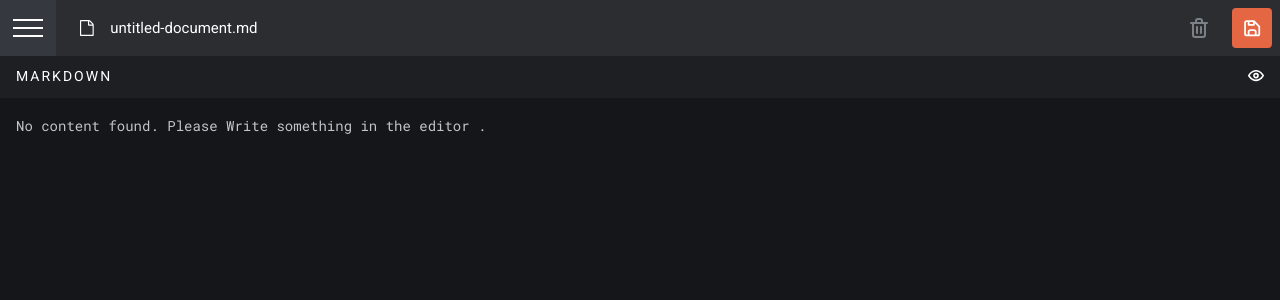
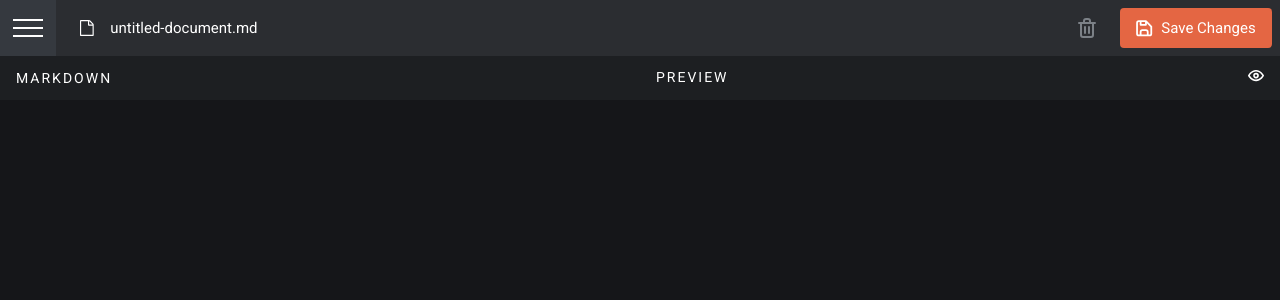
Before and after one commit to Nikkakko/client, a React (Vite) app: page / in a window 1280 px wide. Shown: the top 300 px of the page. Built offline with nearby package versions, Linux system fonts and the light colour scheme.

Commit message:
tablet media queries

```diff
--- a/src/App.tsx
+++ b/src/App.tsx
@@ -1,4 +1,4 @@
-import React, { useState } from 'react';
+import { useState } from 'react';
 import { useDataStore, useThemeStore } from './app/store';
 import styled from 'styled-components';
 import { ThemeProvider } from 'styled-components';
@@ -14,10 +14,7 @@ const App = () => {
       <Wrapper isOpen={isSidebarOpen}>
         {isSidebarOpen && <Sidebar />}
         <Container isOpen={isSidebarOpen}>
-          <Header
-            onModalOpen={() => setIsModalOpen(true)}
-            onModalClose={() => setIsModalOpen(false)}
-          />
+          <Header onModalOpen={() => setIsModalOpen(true)} />
           <MainContent />
         </Container>
         {isModalOpen && (
--- a/src/components/DeleteModal.tsx
+++ b/src/components/DeleteModal.tsx
@@ -1,4 +1,4 @@
-import { FC, useRef } from 'react';
+import { useRef } from 'react';
 import styled from 'styled-components';
 import { CustomButton } from '.';
 import { useDataStore } from '../app/store';
--- a/src/components/Header.tsx
+++ b/src/components/Header.tsx
@@ -1,24 +1,20 @@
-import React, { useRef } from 'react';
 import styled from 'styled-components';
 import { useDataStore } from '../app/store';
 import IconMenu from '../svgs/IconMenu';
 import IconClose from '../svgs/IconClose';
 import { IconDocument, IconDelete, IconSave } from '../assets';
+import { device } from '../mediaQueries';
 
 type Props = {
   onModalOpen: () => void;
-  onModalClose: () => void;
 };
 
-const Header = ({ onModalOpen, onModalClose }: Props) => {
+const Header = ({ onModalOpen }: Props) => {
   const { isSidebarOpen, toggleSidebar, selectedData, onTitleChange, onSave } =
     useDataStore();
 
-  // set useref to close sidebar when clicking outside of it
-  const sidebarRef = useRef<HTMLDivElement>(null);
-
   return (
-    <Container ref={sidebarRef}>
+    <Container>
       <MenuWrapper onClick={toggleSidebar}>
         {isSidebarOpen ? <IconClose /> : <IconMenu />}
       </MenuWrapper>
@@ -41,6 +37,8 @@ const Header = ({ onModalOpen, onModalClose }: Props) => {
               alt='icon'
               onClick={() => onSave(selectedData?.name)}
             />
+            {/* based on width change text */}
+            <SaveText>Save Changes</SaveText>
           </SaveWrapper>
         </Icons>
       </Wrapper>
@@ -56,6 +54,25 @@ const Container = styled.div`
 
   display: flex;
   align-items: center;
+`;
+
+const SaveText = styled.p`
+  display: none;
+
+  @media ${device.tablet} {
+    display: block;
+
+    font-family: 'Roboto';
+    font-style: normal;
+    font-weight: 400;
+    font-size: 15px;
+    line-height: 18px;
+    /* identical to box height */
+
+    /* 100 */
+
+    color: #ffffff;
+  }
 `;
 
 const MenuWrapper = styled.div`
@@ -121,5 +138,11 @@ const SaveWrapper = styled.div`
   justify-content: center;
 
   cursor: pointer;
+
+  @media ${device.tablet} {
+    width: 152px;
+    height: 40px;
+    gap: 8px;
+  }
 `;
 export default Header;
--- a/src/components/MainContent.tsx
+++ b/src/components/MainContent.tsx
@@ -1,27 +1,75 @@
-import React, { useState } from 'react';
+import React, { useEffect, useState } from 'react';
 import { useDataStore } from '../app/store';
 import styled from 'styled-components';
 import { Markdown, Preview, SelectOption } from '.';
+import { device } from '../mediaQueries';
 
 const MainContent = () => {
   const [selected, setSelected] = useState<boolean>(false);
 
+  useEffect(() => {
+    //check if width is less than 768px
+  }, []);
+
   return (
     <Container>
-      <SelectOption selected={selected} setSelected={setSelected} />
-      <Wrapper>{!selected ? <Markdown /> : <Preview />}</Wrapper>
+      <Wrapper>
+        {!selected ? (
+          <Markdown setSelected={setSelected} selected={selected} />
+        ) : (
+          <Preview setSelected={setSelected} selected={selected} />
+        )}
+      </Wrapper>
+      <TabletAndDesktop>
+        <Markdown setSelected={setSelected} selected={selected} />
+        {/* <Line /> */}
+        <Preview setSelected={setSelected} selected={selected} />
+      </TabletAndDesktop>
     </Container>
   );
 };
 
 const Container = styled.div`
+  position: relative;
   /* border: 1px solid red; */
 `;
 
 const Wrapper = styled.div`
   overflow-y: scroll;
-  padding: 58px 16px;
   height: calc(100vh - 54px);
+
+  display: flex;
+  flex-direction: column;
+  width: 100%;
+
+  @media ${device.tablet} {
+    display: none;
+  }
+`;
+
+const TabletAndDesktop = styled(Wrapper)`
+  display: none;
+
+  @media ${device.tablet} {
+    display: flex;
+    flex-direction: row;
+  }
+`;
+
+const Line = styled.div`
+  display: none;
+
+  @media ${device.tablet} {
+    background: #5a6069;
+    display: block;
+    position: absolute;
+    left: 50%;
+    right: 49.87%;
+    top: 0%;
+    bottom: 0%;
+    width: 1px;
+    height: 100%;
+  }
 `;
 
 export default MainContent;
--- a/src/components/Markdown.tsx
+++ b/src/components/Markdown.tsx
@@ -1,18 +1,25 @@
 import React from 'react';
 import styled from 'styled-components';
 import { useDataStore } from '../app/store';
+import { SelectOption } from '.';
+import { device } from '../mediaQueries';
 
-const Markdown = () => {
+type Props = {
+  selected: boolean;
+  setSelected: React.Dispatch<React.SetStateAction<boolean>>;
+};
+
+const Markdown = ({ selected, setSelected }: Props) => {
   const { selectedData, onContentChange } = useDataStore();
 
   return (
     <Container>
-      {!selectedData?.content && (
-        <NoContent>
-          No content found. Please Write something in the editor .
-        </NoContent>
-      )}
-
+      <SelectOption
+        selected={selected}
+        setSelected={setSelected}
+        title='Markdown'
+        noIcon
+      />
       {selectedData?.content ? (
         <ContentWrapper>
           <TextArea
@@ -32,7 +39,15 @@ const Markdown = () => {
   );
 };
 
-const Container = styled.div``;
+const Container = styled.div`
+  flex: 1;
+  /* width: 100%; */
+`;
+
+const Wrapper = styled.div`
+  margin-top: 52px;
+  padding: 0 16px;
+`;
 
 const ContentWrapper = styled.div`
   font-family: 'Roboto Mono';
@@ -42,6 +57,10 @@ const ContentWrapper = styled.div`
   line-height: 24px;
 
   color: #c1c4cb;
+
+  /* padding: 48px 16px; */
+
+  /* height: 100%; */
 `;
 
 const NoContent = styled.span`
@@ -56,7 +75,7 @@ const NoContent = styled.span`
 
 const TextArea = styled.textarea`
   width: 100%;
-  height: 100vh;
+  /* height: 100vh; */
   min-height: 100%;
   background: #151619;
   border: none;
@@ -78,6 +97,9 @@ const TextArea = styled.textarea`
   /* 400 */
 
   color: #c1c4cb;
+
+  @media ${device.tablet} {
+  }
 `;
 
 export default Markdown;
--- a/src/components/Preview.tsx
+++ b/src/components/Preview.tsx
@@ -2,17 +2,22 @@ import React from 'react';
 import { useDataStore } from '../app/store';
 import { ReactMarkdown } from 'react-markdown/lib/react-markdown';
 import styled from 'styled-components';
+import { SelectOption } from '.';
 
-const Preview = () => {
+type Props = {
+  selected: boolean;
+  setSelected: React.Dispatch<React.SetStateAction<boolean>>;
+};
+
+const Preview = ({ selected, setSelected }: Props) => {
   const { selectedData } = useDataStore();
   return (
     <Container>
-      {!selectedData.content && (
-        <NoContent>
-          No content found. Please Write something in the editor .
-        </NoContent>
-      )}
-
+      <SelectOption
+        selected={selected}
+        setSelected={setSelected}
+        title='Preview'
+      />
       <ContentWrapper>
         {selectedData.content && (
           <MarkdownContainer children={selectedData.content} />
@@ -25,6 +30,7 @@ const Preview = () => {
 const Container = styled.div`
   /* color: #fff; */
   min-height: 100vh;
+  flex: 1;
 `;
 
 const ContentWrapper = styled.div`
@@ -35,6 +41,8 @@ const ContentWrapper = styled.div`
   line-height: 24px;
 
   text-transform: capitalize;
+
+  /* padding: 64px 16px; */
 `;
 
 const NoContent = styled.span`
--- a/src/components/SelectOption.tsx
+++ b/src/components/SelectOption.tsx
@@ -4,16 +4,29 @@ import styled from 'styled-components';
 import { RobotoSpacing } from '../styles/typography';
 import IconShowPreview from '../svgs/IconShowPreview';
 import IconHidePreview from '../svgs/IconHidePreview';
+import { device } from '../mediaQueries';
 
 type SelectOptionProps = {
   selected: boolean;
   setSelected: React.Dispatch<React.SetStateAction<boolean>>;
+  title: string;
+  noIcon?: boolean;
 };
 
-const SelectOption = ({ selected, setSelected }: SelectOptionProps) => {
+const SelectOption = ({
+  selected,
+  setSelected,
+  title,
+  noIcon,
+}: SelectOptionProps) => {
   return (
-    <Container>
-      <Title>{!selected ? 'Markdown' : 'Preview'}</Title>
+    <Container
+      style={{
+        padding: noIcon ? '14px 16px' : '12px 16px 14px 16px',
+      }}
+    >
+      <Title>{title}</Title>
+      <Mobile>
         {!selected ? (
           <IconShowPreview
             onClick={() => setSelected(!selected)}
@@ -25,6 +38,18 @@ const SelectOption = ({ selected, setSelected }: SelectOptionProps) => {
             fill={selected ? '#fff' : '#7C8187'}
           />
         )}
+      </Mobile>
+
+      <ShowIconOnTablet>
+        {!noIcon && (
+          <IconShowPreview
+            onClick={() => {
+              ('');
+            }}
+            fill={!selected ? '#fff' : '#7C8187'}
+          />
+        )}
+      </ShowIconOnTablet>
     </Container>
   );
 };
@@ -34,13 +59,25 @@ const Container = styled.div`
   display: flex;
   align-items: center;
   justify-content: space-between;
-  padding: 12px 16px 14px 16px;
+  /* padding: 12px 16px 14px 16px; */
   position: fixed;
   width: 100%;
   z-index: 1;
 
   svg {
     cursor: pointer;
+  }
+
+  @media ${device.tablet} {
+    width: 50%;
+    flex-direction: row;
+    justify-content: space-between;
+  }
+`;
+
+const Mobile = styled.div`
+  @media ${device.tablet} {
+    display: none;
   }
 `;
 
@@ -49,4 +86,12 @@ const Title = styled(RobotoSpacing)`
   color: #fff;
 `;
 
+const ShowIconOnTablet = styled.div`
+  display: none;
+
+  @media ${device.tablet} {
+    display: block;
+  }
+`;
+
 export default SelectOption;
--- /dev/null
+++ b/src/mediaQueries.ts
@@ -0,0 +1,13 @@
+const size = {
+  mobile: '375px',
+  tablet: '768px',
+  laptopL: '1440px',
+  desktop: '2560px',
+};
+
+export const device = {
+  mobile: `(min-width: ${size.mobile})`,
+  tablet: `(min-width: ${size.tablet})`,
+  laptopL: `(min-width: ${size.laptopL})`,
+  desktop: `(min-width: ${size.desktop})`,
+};
```
Lines whose indentation alone changed are shown as unchanged.
